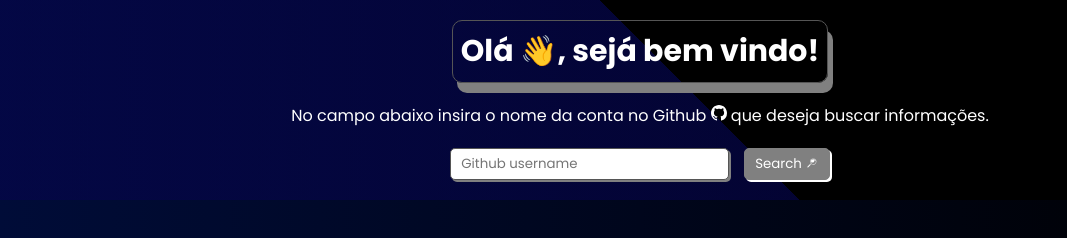
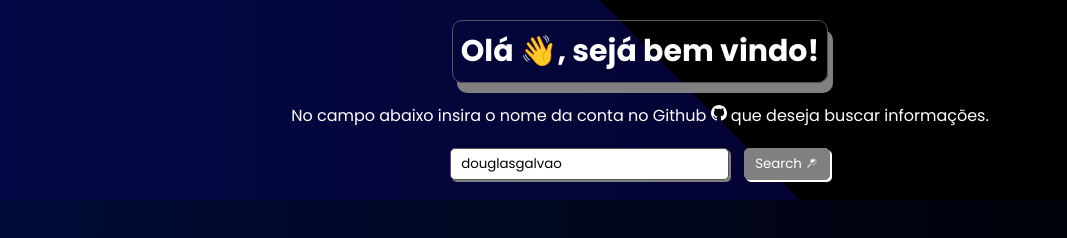
Before and after one commit to douglasgalvao/github_search, a React (Vite) app: page / in a window 1280 px wide. Shown: the top 238 px of the page, without its empty margins (0-1067 px from the left). Built offline with nearby package versions, Linux system fonts and the light colour scheme.

Commit message:
Update App.jsx

```diff
--- a/src/App.jsx
+++ b/src/App.jsx
@@ -39,6 +39,7 @@ function App() {
           <input
             type="text"
             name="username"
+            value="douglasgalvao"
             id="githubuser"
             placeholder="Github username"
             onChange={(e) => setUserName(e.target.value)}
```
